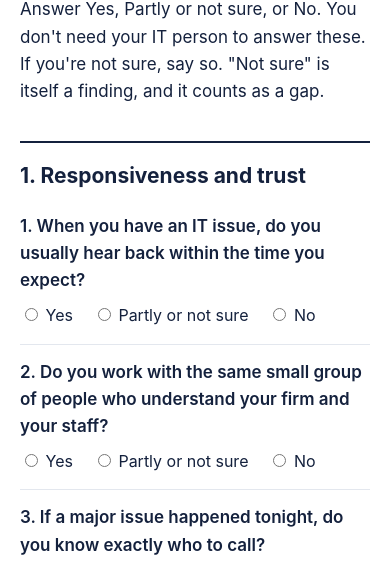
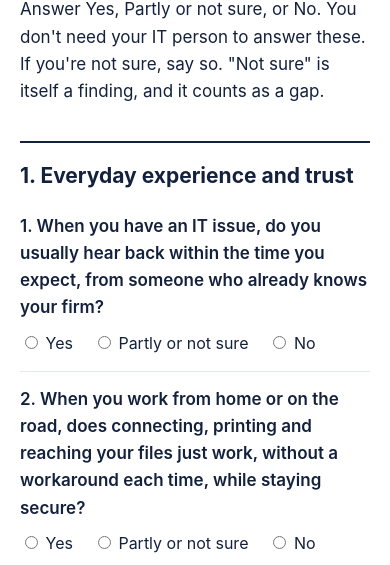
Before and after one commit to psolinc2/assessmyit, a plain HTML site: page scorecard.html in a window 390 px wide. Shown: the part 256-821 px from the top of the page. Drawn offline with Linux system fonts and the light colour scheme.

Commit message:
Add remote computing ease and security question; merge responsiveness questions
Co-Authored-By: Claude Sonnet 5.5 <noreply@anthropic.com>
Claude-Session: https://claude.ai/code/session_01BFV8TZ8GoJgNCHjkzNxkRt

```diff
--- a/scorecard.html
+++ b/scorecard.html
@@ -5,7 +5,7 @@
 <meta name="viewport" content="width=device-width,initial-scale=1">
 <title>IT provider scorecard for law firms | Assess My IT</title>
 <meta name="description" content="Answer 24 questions from your contract and invoices and see how your IT provider scores.">
-<link rel="stylesheet" href="style.css?v=5">
+<link rel="stylesheet" href="style.css?v=6">
 </head>
 <body>
 <header class="site"><div class="wrap"><a class="brand" href="/">Assess My IT</a>
@@ -40,6 +40,6 @@
 </div>
 </main>
 <footer><div class="wrap">Assess My IT is published by Promising Solutions, Los Angeles, which provides managed IT services to law firms. <a href="privacy.html">Privacy</a></div></footer>
-<script src="scorecard.js?v=5"></script>
+<script src="scorecard.js?v=6"></script>
 </body>
 </html>
--- a/scorecard.js
+++ b/scorecard.js
@@ -1,8 +1,8 @@
 (function () {
   var CATS = [
-    { name: "Responsiveness and trust", q: [
-      "When you have an IT issue, do you usually hear back within the time you expect?",
-      "Do you work with the same small group of people who understand your firm and your staff?",
+    { name: "Everyday experience and trust", q: [
+      "When you have an IT issue, do you usually hear back within the time you expect, from someone who already knows your firm?",
+      "When you work from home or on the road, does connecting, printing and reaching your files just work, without a workaround each time, while staying secure?",
       "If a major issue happened tonight, do you know exactly who to call?",
       "Do you view your IT provider as a trusted advisor rather than someone who only fixes problems?"] },
     { name: "Security and risk", q: [
@@ -33,8 +33,8 @@
   ];
   var PRIORITY = [5, 9, 10, 17]; // 1-indexed question numbers; a 0 here is flagged
   var ASK = {
-    1: "Ask for response and resolution targets in writing, and the last three months of actual results.",
-    2: "Ask who your named contacts are and who covers them.",
+    1: "Ask for response and resolution targets in writing, the last three months of actual results, and who your named contacts are and who covers them.",
+    2: "Ask how attorneys connect remotely, whether printing works from anywhere, and how often remote logins or printing fail. Frustration leads to risky workarounds like emailing files to personal accounts, so ask how security and compliance are enforced without relying on them.",
     3: "Ask for the emergency number and ask them to test it with you.",
     4: "Ask what your provider would do for the firm in a serious incident: who speaks to clients, the insurer and regulators, and who makes the decisions.",
     5: "Ask for proof that MFA is enforced for every account, including partners and shared mailboxes, and for the conditional access settings behind it.",
```
Also changed, not shown: about.html (+1 -1 lines), century-city.html (+1 -1 lines), downtown-la.html (+1 -1 lines), index.html (+1 -1 lines), privacy.html (+1 -1 lines), tiers.html (+1 -1 lines).
